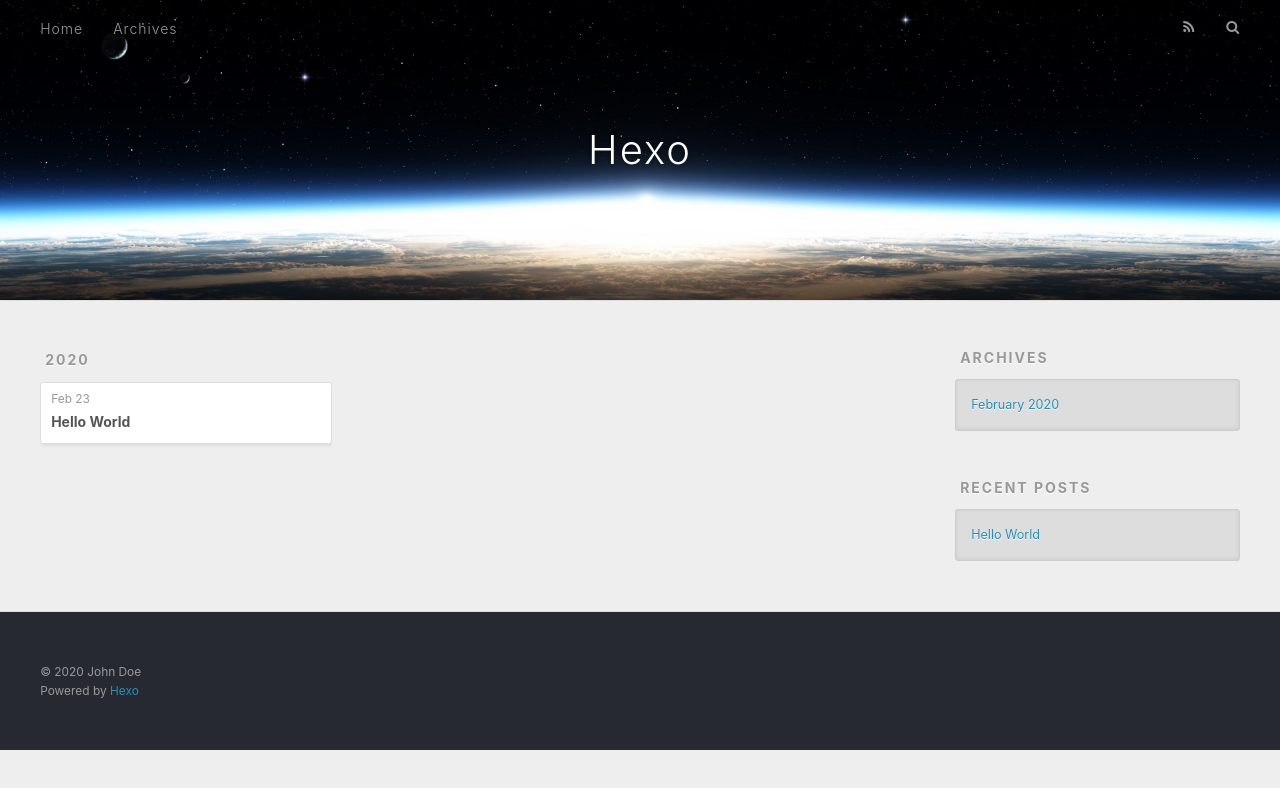
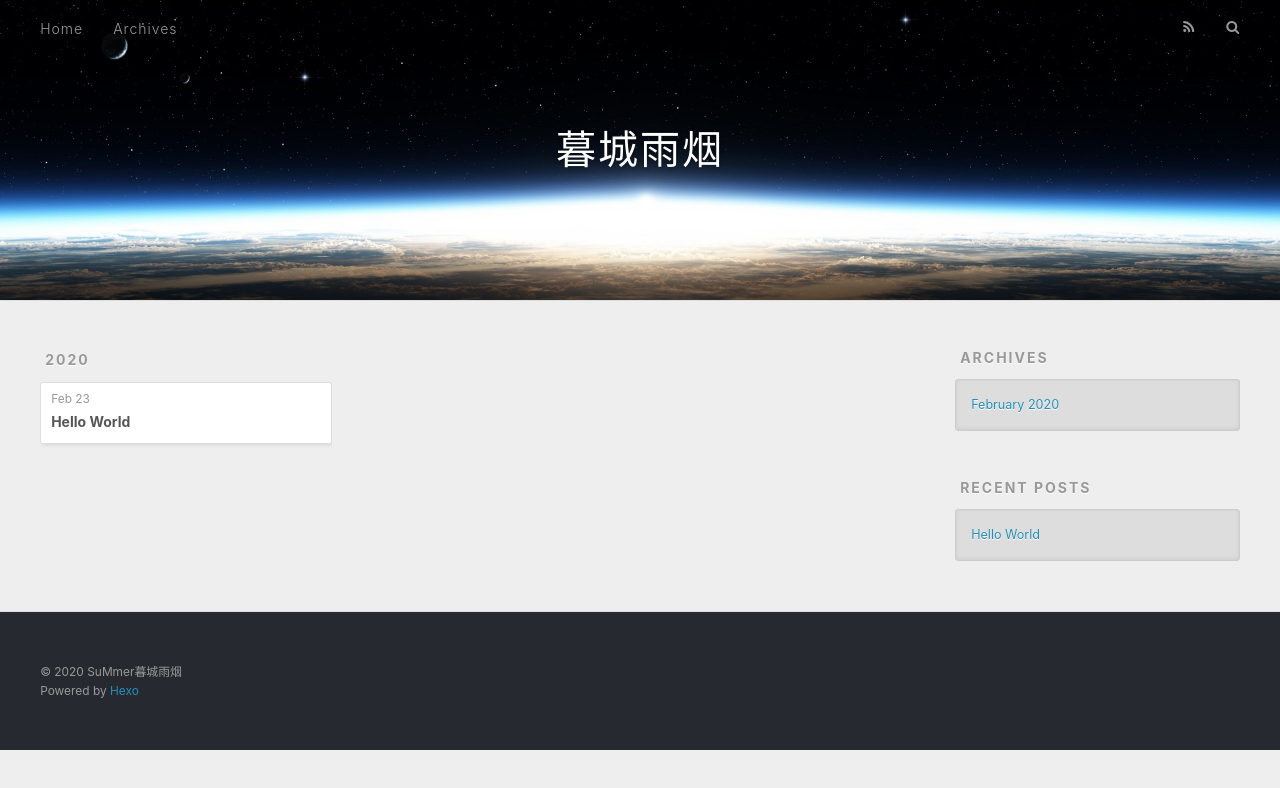
Before and after one commit to KuiperSirius/KuiperSirius.github.io, a plain HTML site: page archives/2020/02/index.html in a window 1280 px wide. Drawn offline with nearby package versions, Linux system fonts and the light colour scheme.

Commit message:
Site updated: 2020-02-23 18:47:17

```diff
--- a/archives/2020/02/index.html
+++ b/archives/2020/02/index.html
@@ -5,17 +5,19 @@
 
 
 
-  <title>Archives: 2020/2 | Hexo</title>
+  <title>Archives: 2020/2 | 暮城雨烟</title>
   <meta name="viewport" content="width=device-width, initial-scale=1, maximum-scale=1">
-  <meta property="og:type" content="website">
-<meta property="og:title" content="Hexo">
+  <meta name="description" content="夜半烟雨花千树 暮城挽歌月微凉">
+<meta property="og:type" content="website">
+<meta property="og:title" content="暮城雨烟">
 <meta property="og:url" content="http://yoursite.com/archives/2020/02/index.html">
-<meta property="og:site_name" content="Hexo">
+<meta property="og:site_name" content="暮城雨烟">
+<meta property="og:description" content="夜半烟雨花千树 暮城挽歌月微凉">
 <meta property="og:locale" content="en_US">
-<meta property="article:author" content="John Doe">
+<meta property="article:author" content="SuMmer暮城雨烟">
 <meta name="twitter:card" content="summary">
 
-    <link rel="alternate" href="/atom.xml" title="Hexo" type="application/atom+xml">
+    <link rel="alternate" href="/atom.xml" title="暮城雨烟" type="application/atom+xml">
 
 
     <link rel="icon" href="/favicon.png">
@@ -36,7 +38,7 @@
   <div id="header-outer" class="outer">
     <div id="header-title" class="inner">
       <h1 id="logo-wrap">
-        <a href="/" id="logo">Hexo</a>
+        <a href="/" id="logo">暮城雨烟</a>
       </h1>
 
     </div>
@@ -141,7 +143,7 @@
 
   <div class="outer">
     <div id="footer-info" class="inner">
-      &copy; 2020 John Doe<br>
+      &copy; 2020 SuMmer暮城雨烟<br>
       Powered by <a href="http://hexo.io/" target="_blank">Hexo</a>
     </div>
   </div>
```
Also changed, not shown: 2020/02/23/hello-world/index.html (+6 -6 lines), archives/2020/index.html (+10 -8 lines), archives/index.html (+10 -8 lines), index.html (+10 -8 lines).
